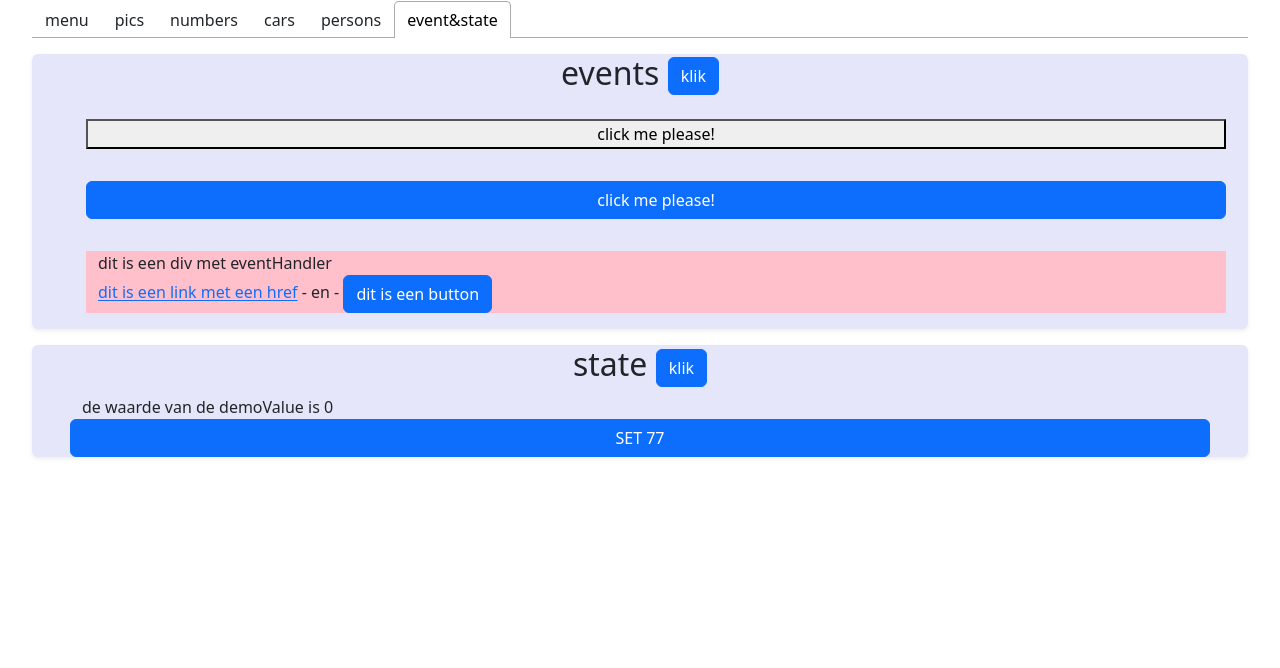
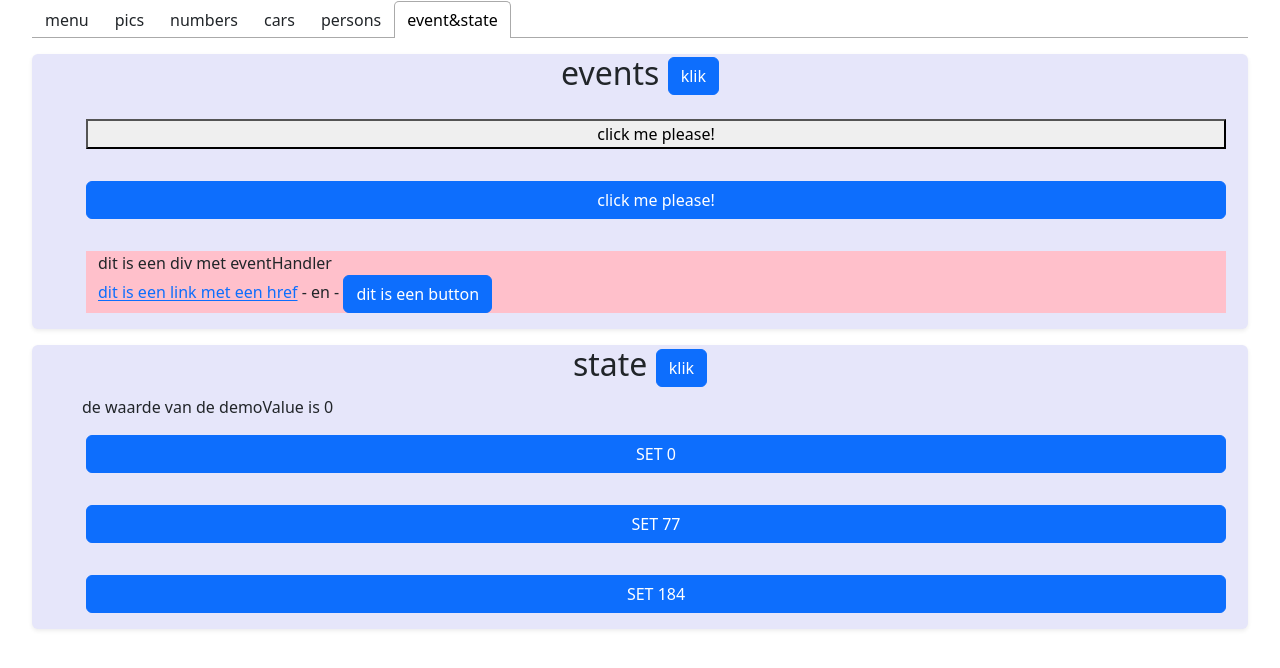
Before and after one commit to axeltuyaerts/dynamic_oefeningen, a React (Create React App) app: page / in a window 1280 px wide. Both pictures are taken after a click on the tab "event&state". Shown: the top 668 px of the page. Built offline with nearby package versions, Linux system fonts and the light colour scheme.

Commit message:
3.3 more buttons

```diff
--- a/src/components/StateDemo.js
+++ b/src/components/StateDemo.js
@@ -7,6 +7,8 @@ export function StateDemo() {
 
     return <Section title={"state"}>
         <div>de waarde van de demoValue is {demoValue}</div>
-        <Button onClick={() => setDemoValue(77)}> SET 77</Button>
+        <Button className={"m-3"} onClick={() => setDemoValue(0)}> SET 0</Button>
+        <Button className={"m-3"}  onClick={() => setDemoValue(77)}> SET 77</Button>
+        <Button className={"m-3"}  onClick={() => setDemoValue(184)}> SET 184</Button>
     </Section>
 }
```
